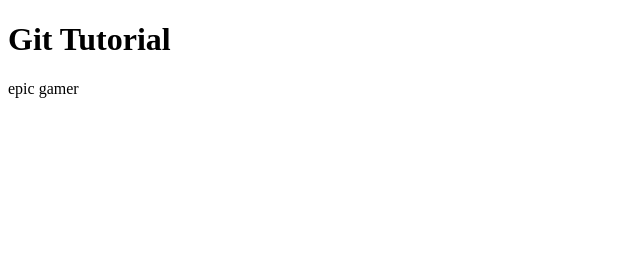
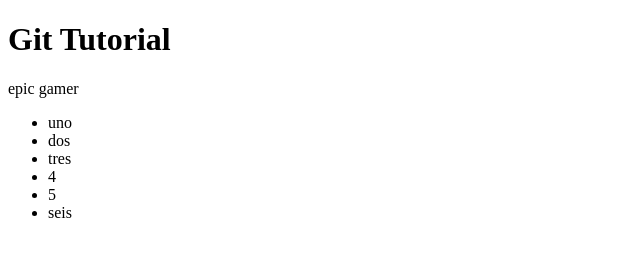
Before and after one commit to sattman5/tutorial, a plain HTML site: page index.html in a window 1280 px wide. Shown: the whole page, without its empty margins (0-640 px from the left). Drawn offline with Linux system fonts and the light colour scheme.

Commit message:
added list items

```diff
--- a/index.html
+++ b/index.html
@@ -8,5 +8,13 @@
   <body>
     <h1>Git Tutorial</h1>
     <p>epic gamer</p>
+    <ul>
+      <li>uno</li>
+      <li>dos</li>
+      <li>tres</li>
+      <li>4</li>
+      <li>5</li>
+      <li>seis</li>
+    </ul>
   </body>
 </html>
```
